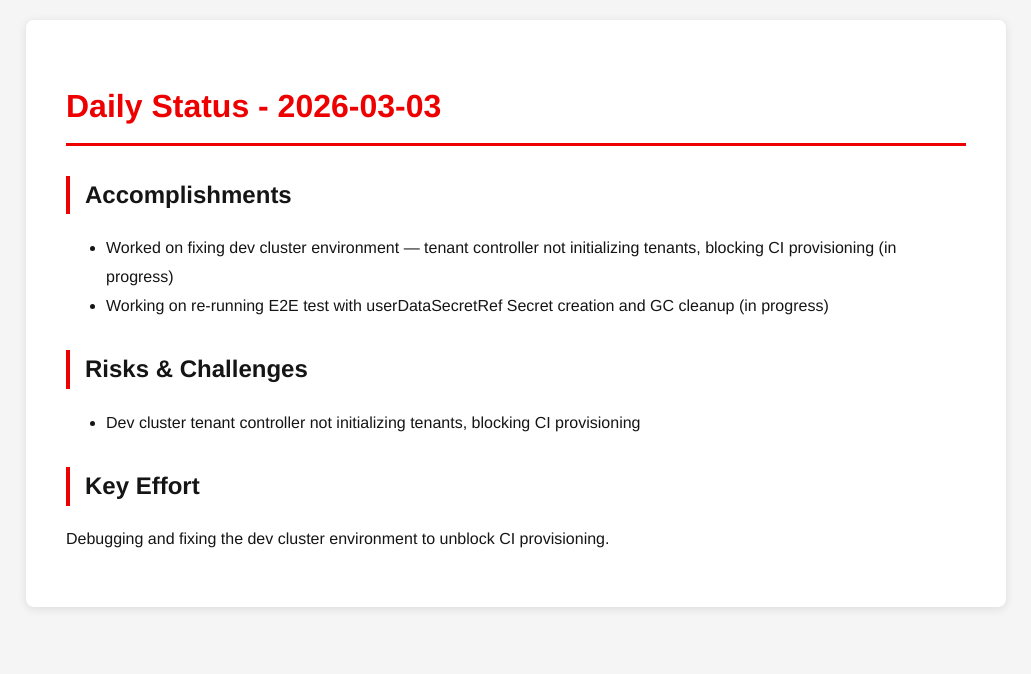
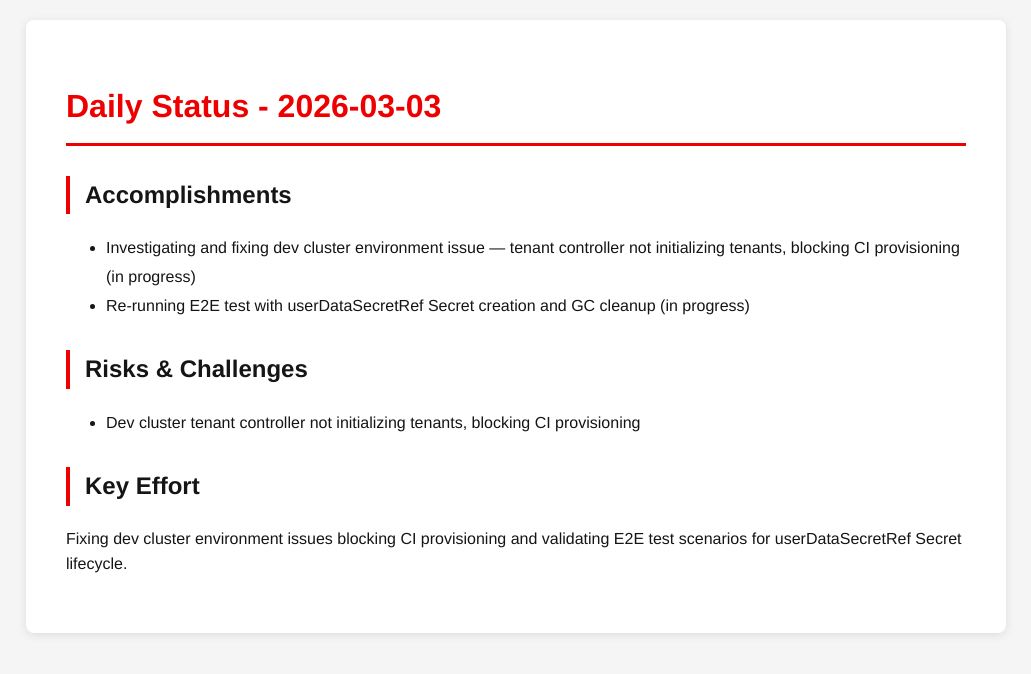
Before and after one commit to tzvatot/daily-status, a Jekyll site: the page built from 2026-03-03.md, in a window 1280 px wide. Shown: the top 674 px of the page, without its empty margins (124-1155 px from the left). Built offline with Jekyll 4.4.1, drawn with Linux system fonts in a browser that asks for light colours.

Commit message:
Daily status update - 2026-03-03

```diff
--- a/2026-03-03.md
+++ b/2026-03-03.md
@@ -8,8 +8,8 @@ date: 2026-03-03
 
 ## Accomplishments
 
-- Worked on fixing dev cluster environment — tenant controller not initializing tenants, blocking CI provisioning (in progress)
-- Working on re-running E2E test with userDataSecretRef Secret creation and GC cleanup (in progress)
+- Investigating and fixing dev cluster environment issue — tenant controller not initializing tenants, blocking CI provisioning (in progress)
+- Re-running E2E test with userDataSecretRef Secret creation and GC cleanup (in progress)
 
 ## Risks & Challenges
 
@@ -17,4 +17,4 @@ date: 2026-03-03
 
 ## Key Effort
 
-Debugging and fixing the dev cluster environment to unblock CI provisioning.
+Fixing dev cluster environment issues blocking CI provisioning and validating E2E test scenarios for userDataSecretRef Secret lifecycle.
```
